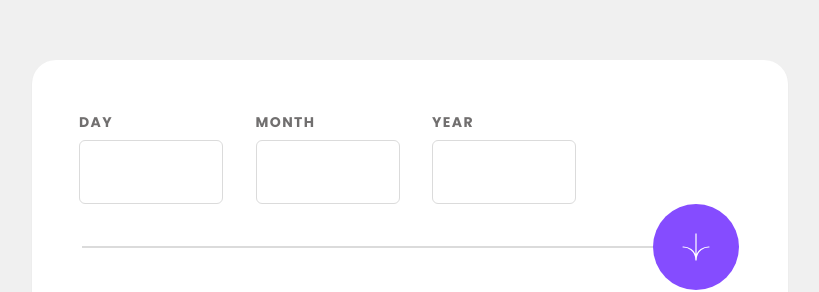
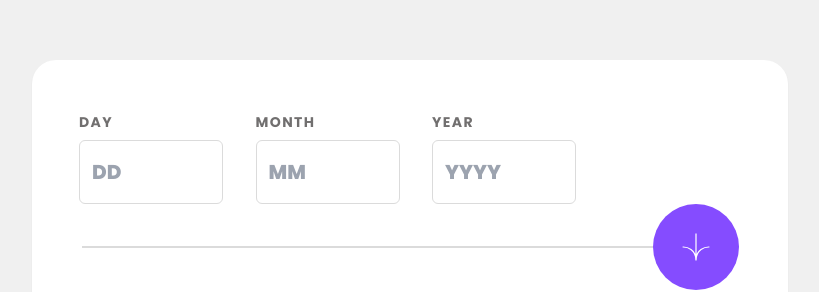
Before and after one commit to tony1c/frontend-mentor-challenges, an Angular app in the folder age-calculator-angular/: page / in a window 1280 px wide. Shown: the part 194-486 px from the top of the page, without its empty margins (230-1049 px from the left). Built offline with nearby package versions, Linux system fonts and the light colour scheme.

Commit message:
save check validator v1

```diff
--- a/age-calculator-angular/src/app/components/age-calculator/age-calculator.component.html
+++ b/age-calculator-angular/src/app/components/age-calculator/age-calculator.component.html
@@ -10,8 +10,11 @@
   >
     <div class="flex justify-between md:gap-6 md:pl-[24px] md:pr-[189px]">
       <!-- input day -->
-      <fieldset class="flex flex-col gap-1 md:gap-2">
+      <fieldset class="relative flex flex-col gap-1 md:gap-2">
         <label
+          [ngClass]="{
+            'text-light-red': submitted && !isValidDate(),
+          }"
           for="day"
           class="text-sm font-700 uppercase tracking-widest text-smokey-grey"
           >Day</label
@@ -20,8 +23,29 @@
           id="day"
           type="number"
           formControlName="day"
-          class="h-[52px] w-[88px] rounded-md border border-light-grey px-4 text-xl font-800 md:h-[64px] md:w-[144px]"
+          placeholder="DD"
+          [ngClass]="{
+            'border-light-red': submitted && !isValidDate(),
+          }"
+          class="h-[52px] w-[88px] rounded-md border border-light-grey px-3 text-xl font-800 md:h-[64px] md:w-[144px]"
         />
+        @if (submitted && dateOfBirth.controls.day.hasError("required")) {
+          <small class="max-w-[88px] italic text-light-red md:max-w-full"
+            >This field is required</small
+          >
+        } @else if (
+          submitted &&
+          (dateOfBirth.controls.day.hasError("min") ||
+            dateOfBirth.controls.day.hasError("max"))
+        ) {
+          <small class="max-w-[88px] italic text-light-red md:max-w-full"
+            >Must be a valid day</small
+          >
+        } @else if (submitted && !isValidDate()) {
+          <small class="max-w-[88px] italic text-light-red md:max-w-full"
+            >Must be a valid date</small
+          >
+        }
       </fieldset>
       <!-- input month -->
       <fieldset class="flex flex-col gap-1 md:gap-2">
@@ -34,7 +58,8 @@
           id="month"
           type="number"
           formControlName="month"
-          class="h-[52px] w-[88px] rounded-md border border-light-grey px-4 text-xl font-800 md:h-[64px] md:w-[144px]"
+          placeholder="MM"
+          class="h-[52px] w-[88px] rounded-md border border-light-grey px-3 text-xl font-800 md:h-[64px] md:w-[144px]"
         />
       </fieldset>
       <!-- input year -->
@@ -48,7 +73,8 @@
           id="year"
           type="number"
           formControlName="year"
-          class="h-[52px] w-[88px] rounded-md border border-light-grey px-4 text-xl font-800 md:h-[64px] md:w-[144px]"
+          placeholder="YYYY"
+          class="h-[52px] w-[88px] rounded-md border border-light-grey px-3 text-xl font-800 md:h-[64px] md:w-[144px]"
         />
       </fieldset>
     </div>
--- a/age-calculator-angular/src/app/components/age-calculator/age-calculator.component.ts
+++ b/age-calculator-angular/src/app/components/age-calculator/age-calculator.component.ts
@@ -1,4 +1,4 @@
-import { Component, inject } from '@angular/core';
+import { Component, inject, OnInit } from '@angular/core';
 import { FormBuilder, ReactiveFormsModule, Validators } from '@angular/forms';
 import { CommonModule } from '@angular/common';
 import { AgeCalculatorService } from '../../services/age-calculator.service';
@@ -10,16 +10,32 @@ import { Age } from '../../models/age.model';
   imports: [CommonModule, ReactiveFormsModule],
   templateUrl: './age-calculator.component.html',
 })
-export class AgeCalculatorComponent {
+export class AgeCalculatorComponent implements OnInit {
   #fb: FormBuilder = inject(FormBuilder);
   #ageCalculatorService: AgeCalculatorService = inject(AgeCalculatorService);
   age: Age = { years: null, months: null, days: null };
+  submitted = false;
 
   dateOfBirth = this.#fb.group({
-    day: ['', Validators.required],
-    month: ['', Validators.required],
-    year: ['', Validators.required],
+    day: ['', [Validators.required, Validators.min(1), Validators.max(31)]],
+    month: ['', [Validators.required, Validators.min(1), Validators.max(12)]],
+    year: [
+      '',
+      [
+        Validators.required,
+        Validators.min(1900),
+        Validators.max(new Date().getFullYear()),
+      ],
+    ],
   });
+
+  ngOnInit() {
+    this.dateOfBirth.valueChanges.subscribe(() => {
+      if (this.submitted) {
+        this.submitted = false;
+      }
+    });
+  }
 
   public isValidDate(): boolean {
     const { day, month, year } = this.dateOfBirth.getRawValue();
@@ -39,6 +55,7 @@ export class AgeCalculatorComponent {
   }
 
   public onSubmit(): void {
+    this.submitted = true;
     if (this.isValidDate() && this.dateOfBirth.valid) {
       this.calcAge();
     } else {
```
